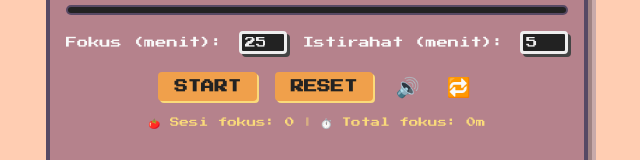
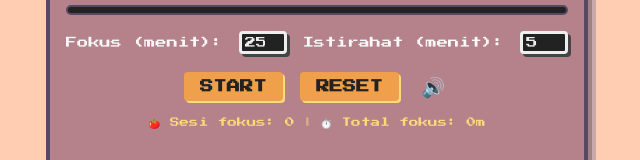
Before and after one commit to hanaageofanii/pomodoro-todo, a Vue app: page / in a window 1280 px wide. Shown: the part 336-496 px from the top of the page, without its empty margins (323-963 px from the left). Built offline with nearby package versions, Linux system fonts and the light colour scheme; grey boxes are pictures that could not be loaded.

Commit message:
test drive 2

```diff
--- a/src/components/PomodoroTimer.vue
+++ b/src/components/PomodoroTimer.vue
@@ -21,9 +21,6 @@
       </button>
       <button @click="resetTimer">RESET</button>
       <button @click="toggleMute" class="mute-btn">{{ muted ? '🔇' : '🔊' }}</button>
-      <button @click="toggleAutoStart" class="mute-btn" :title="autoStart ? 'Auto-lanjut: ON' : 'Auto-lanjut: OFF'">
-        {{ autoStart ? '🔁' : '⏸️🔁' }}
-      </button>
     </div>
     <div class="stats">
       <span>🍅 Sesi fokus: {{ completedSessions }}</span>
@@ -71,14 +68,10 @@ const totalFocusLabel = computed(() => {
   return h > 0 ? `${h}j ${m}m` : `${m}m`
 })
 
-// --- INOVASI: mute & auto-start toggle ---
+// --- INOVASI: mute toggle ---
 const muted = ref(false)
-const autoStart = ref(true) // kalau true, sesi berikutnya otomatis lanjut tanpa klik START
 function toggleMute() {
   muted.value = !muted.value
-}
-function toggleAutoStart() {
-  autoStart.value = !autoStart.value
 }
 
 // --- INOVASI: suara beep via Web Audio API, tanpa file eksternal ---
@@ -137,14 +130,10 @@ function tick() {
     playBeep()
     notify('Pomodoro Timer', isBreak.value ? 'Waktunya istirahat!' : 'Waktunya fokus!')
 
-    // INOVASI KUNCI: kalau autoStart mati, timer benar-benar berhenti di sini
-    // (sesuai sifat "timer pada umumnya" yang kamu minta sebelumnya).
-    // Kalau autoStart aktif, interval yang sudah jalan otomatis lanjut karena
-    // kita TIDAK menyentuh `running` ataupun `clearInterval` di branch ini.
-    if (!autoStart.value) {
-      running.value = false
-      clearInterval(timer)
-    }
+    // Timer SELALU berhenti begitu sesi habis.
+    // User harus klik START secara manual untuk mulai sesi berikutnya.
+    running.value = false
+    clearInterval(timer)
   }
 }
 
```
